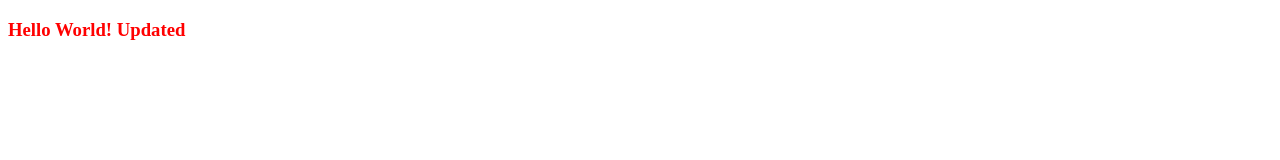
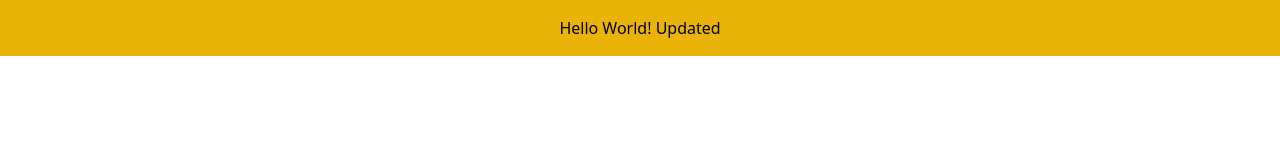
Before and after one commit to komangkrisnanda/company-profile-tailwind, a website: page index.html in a window 1280 px wide. Drawn offline with nearby package versions, Linux system fonts and the light colour scheme.

Commit message:
feat(ui): add tailwindcss

```diff
--- a/index.html
+++ b/index.html
@@ -4,8 +4,9 @@
     <title>Home</title>
     <meta charset="UTF-8" />
     <meta name="viewport" content="width=device-width" />
+    <script src="https://cdn.tailwindcss.com"></script>
   </head>
   <body>
-    <h3 style="color: red">Hello World! Updated</h3>
+    <h3 class="bg-yellow-500 text-center py-4">Hello World! Updated</h3>
   </body>
 </html>
```
